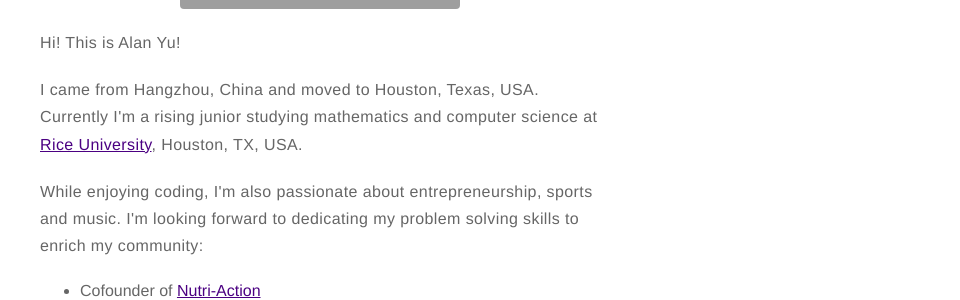
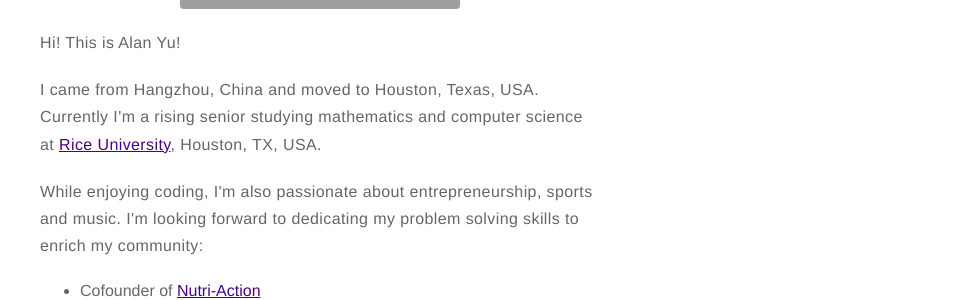
Before and after one commit to AlanFermat/AlanFermat.github.io, a Jekyll site: the page built from about.md, in a window 1280 px wide. Shown: the part 326-626 px from the top of the page, without its empty margins (320-1280 px from the left). Built offline with Jekyll 4.4.1, drawn with Linux system fonts in a browser that asks for light colours.

Commit message:
update about

```diff
--- a/about.md
+++ b/about.md
@@ -5,7 +5,7 @@ layout: page
 ![Profile Image]({{ site.url }}/{{ site.picture }})
 
 <p>Hi! This is Alan Yu! </p>
-<p>I came from Hangzhou, China and moved to Houston, Texas, USA. Currently I'm a rising junior studying mathematics and computer science at <a href="https://www.rice.edu/">Rice University</a>, Houston, TX, USA. </p>
+<p>I came from Hangzhou, China and moved to Houston, Texas, USA. Currently I'm a rising senior studying mathematics and computer science at <a href="https://www.rice.edu/">Rice University</a>, Houston, TX, USA. </p>
 
 <p> While enjoying coding, I'm also passionate about entrepreneurship, sports and music. I'm looking forward to dedicating my problem solving skills to enrich my community: </p>
 
```
Also changed, not shown: 2 other files.
